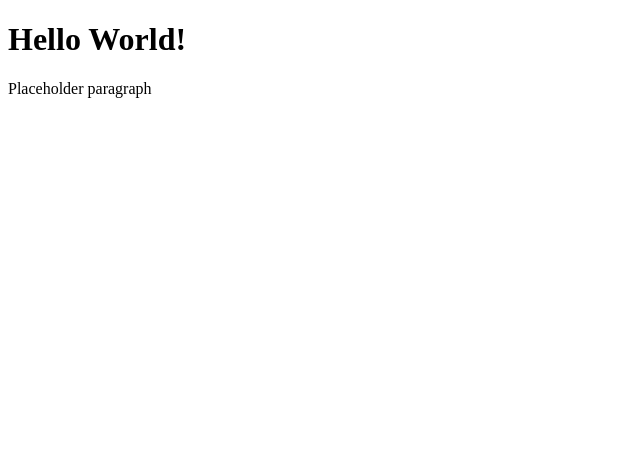
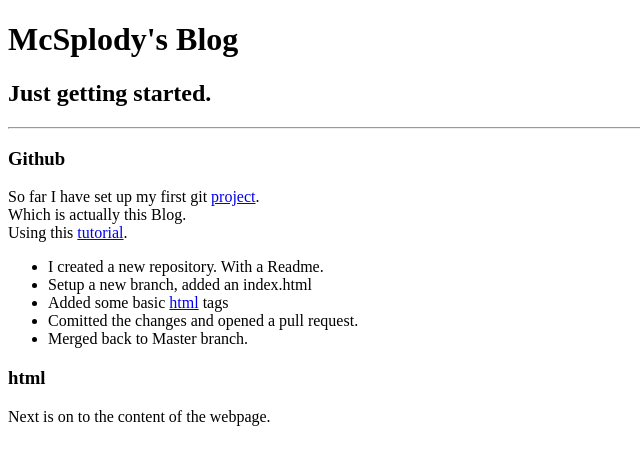
Before and after one commit to McSplody/my-project, a plain HTML site: page index.html in a window 1280 px wide. Shown: the whole page, without its empty margins (0-640 px from the left). Drawn offline with Linux system fonts and the light colour scheme.

Commit message:
Added Github Entry
Added entry about github

```diff
--- a/index.html
+++ b/index.html
@@ -7,8 +7,27 @@
 </head>
 
 <body>
-  <h1>Hello World!</h1>
-  <p>Placeholder paragraph</p>
+
+  <h1>McSplody's Blog</h1>
+
+  <h2>Just getting started.</h2>
+  <hr>
+  <h3>Github</h3>
+  <p>
+	  So far I have set up my first git <a href="https://github.com/McSplody/my-project">project</a>.<br>
+	  Which is actually this Blog.<br>
+	  Using this <a href="https://guides.github.com/activities/hello-world/">tutorial</a>.
+  	<ul>
+  		<li>I created a new repository. With a Readme.</li>
+  		<li>Setup a new branch, added an index.html</li>
+  		<li>Added some basic <a href="#">html</a> tags</li>
+  		<li>Comitted the changes and opened a pull request.</li>
+  		<li>Merged back to Master branch.</li>
+  	</ul>
+  </p>
+  <h3>html</h3>
+  <p>
+  	Next is on to the content of the webpage.
+  </p>
 </body>
-
 </html>
```
